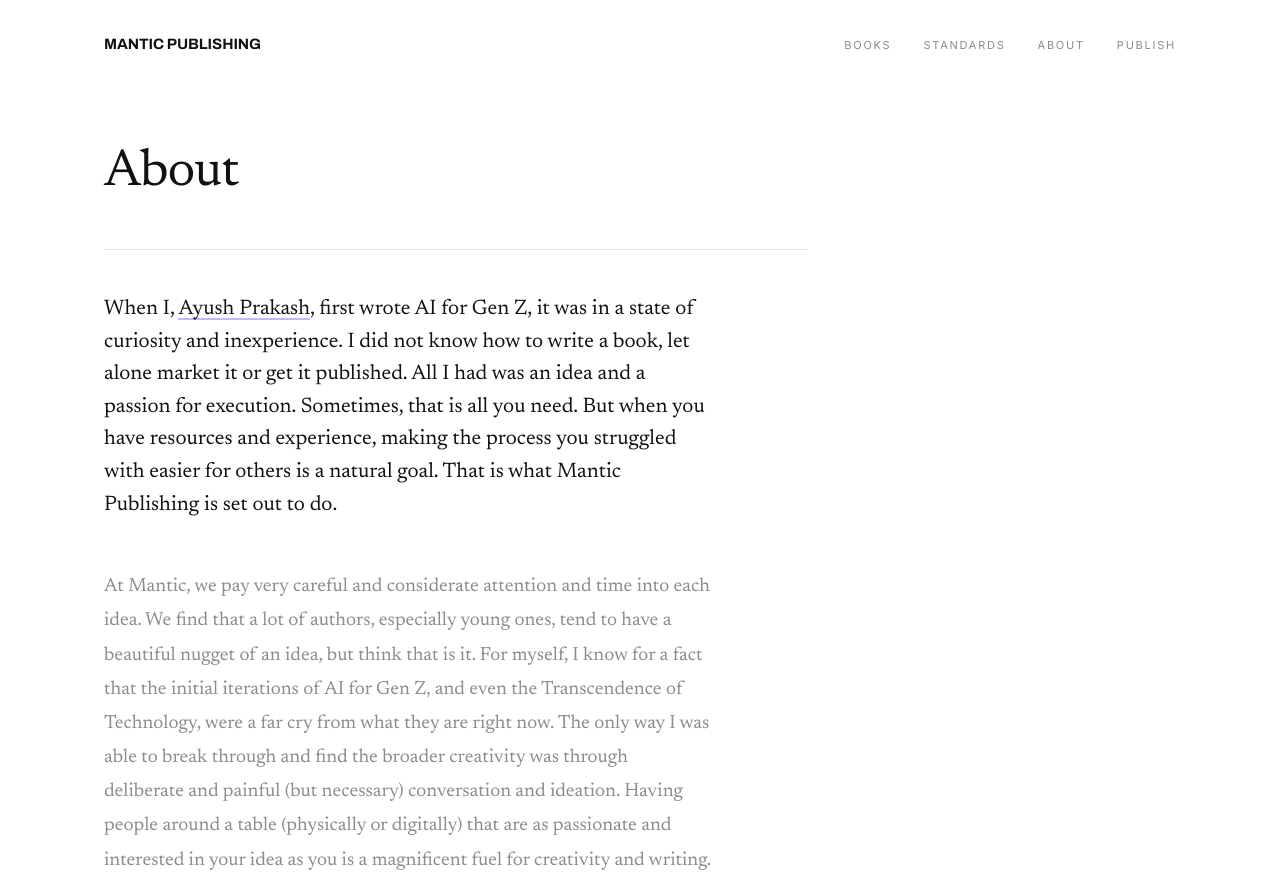
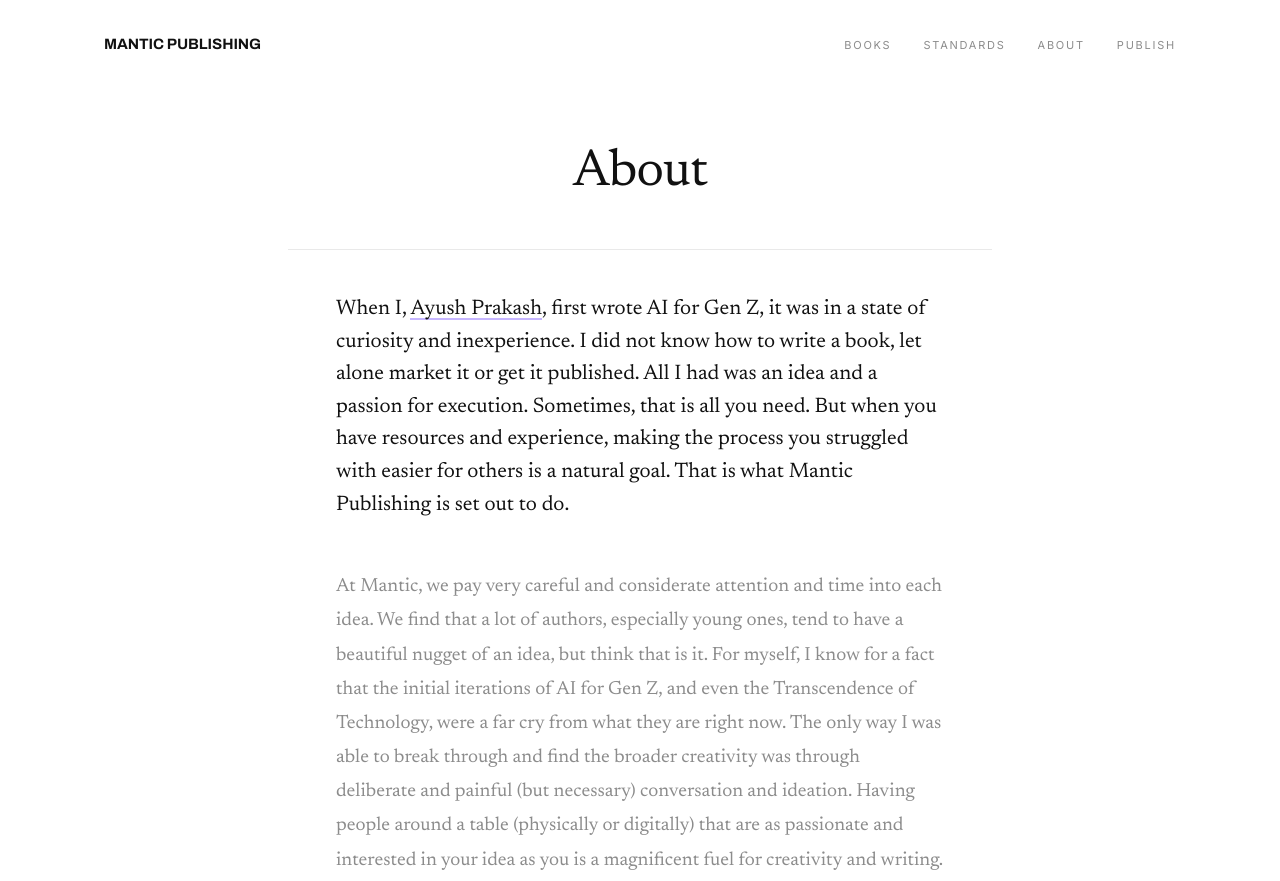
Before and after one commit to by-ayush-prakash/mantic, a plain HTML site: page about.html in a window 1280 px wide. Shown: the top 881 px of the page. Drawn offline with Linux system fonts and the light colour scheme.

Commit message:
Center Mantic interior page headings and dividers

```diff
--- a/about.html
+++ b/about.html
@@ -63,7 +63,7 @@ header{padding:2rem 0}
 /* ---------- interior ---------- */
 .page{padding:3.5rem 0 7rem}
 h1.pt{font-weight:400;font-size:clamp(2.25rem,4.4vw,3.25rem);line-height:1.08;
-  letter-spacing:-.015em;margin:0 0 3rem}
+  letter-spacing:-.015em;margin:0 0 3rem;text-align:center}
 .lede{font-size:1.3125rem;line-height:1.55;max-width:38rem;margin:0 0 3rem}
 p.body{max-width:38rem;color:var(--gray);line-height:1.8;margin:0 0 1.25rem}
 p.body:last-child{margin-bottom:0}
@@ -71,7 +71,8 @@ p.body strong{color:var(--ink);font-weight:500}
 .mark{background:var(--grn);padding:.04em .22em}
 .mark-l{background:var(--lav);padding:.04em .22em}
 
-.intro-divider{max-width:44rem;margin:0 0 2.75rem;border:0;border-top:1px solid var(--rule)}
+.about-copy{max-width:38rem;margin-inline:auto}
+.intro-divider{max-width:44rem;margin:0 auto 2.75rem;border:0;border-top:1px solid var(--rule)}
 
 .blocks{max-width:44rem}
 .sig{font-family:var(--sans);font-size:.6875rem;letter-spacing:.2em;text-transform:uppercase;
@@ -124,6 +125,7 @@ footer{padding:2.25rem 0 2.5rem}
   <h1 class="pt">About</h1>
   <hr class="intro-divider">
 
+  <div class="about-copy">
     <p class="lede">When I, <a class="namelink" href="https://ayushprakash.com" rel="noopener">Ayush Prakash</a>, first wrote AI for Gen Z, it was in a state of curiosity and inexperience. I did not know how to write a book, let alone market it or get it published. All I had was an idea and a passion for execution. Sometimes, that is all you need. But when you have resources and experience, making the process you struggled with easier for others is a natural goal. That is what Mantic Publishing is set out to do.</p>
 
     <p class="body">At Mantic, we pay very careful and considerate attention and time into each idea. We find that a lot of authors, especially young ones, tend to have a beautiful nugget of an idea, but think that is it. For myself, I know for a fact that the initial iterations of AI for Gen Z, and even the Transcendence of Technology, were a far cry from what they are right now. The only way I was able to break through and find the broader creativity was through deliberate and painful (but necessary) conversation and ideation. Having people around a table (physically or digitally) that are as passionate and interested in your idea as you is a magnificent fuel for creativity and writing.</p>
@@ -139,6 +141,7 @@ footer{padding:2.25rem 0 2.5rem}
     <p class="sig"><a href="https://ayushprakash.com" rel="noopener">Ayush Prakash</a></p>
 
     <a class="cta" href="standards.html">Standards</a>
+  </div>
 </div></main>
 <footer><div class="wrap ft">
   <span>Toronto &middot; Montreal</span>
```
Also changed, not shown: books/index.html (+2 -2 lines), standards.html (+3 -3 lines). Lines whose indentation alone changed are shown as unchanged.
